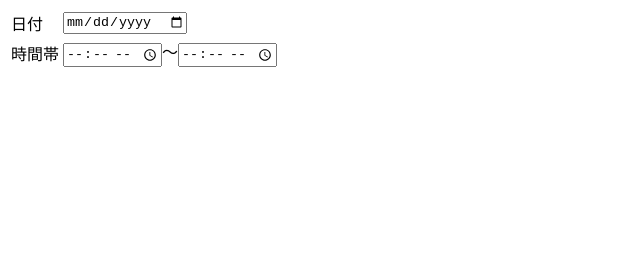
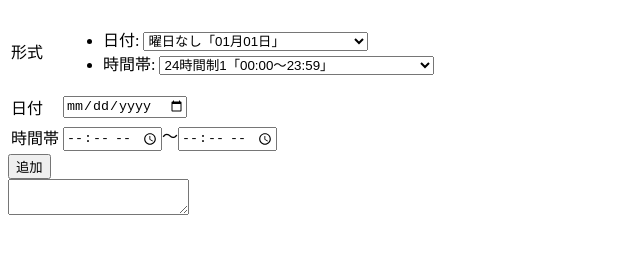
Before and after one commit to ceKt/date-formater, a plain HTML site: page index.html in a window 1280 px wide. Shown: the whole page, without its empty margins (0-640 px from the left). Drawn offline with Linux system fonts and the light colour scheme.

Commit message:
update html

```diff
--- a/index.html
+++ b/index.html
@@ -12,6 +12,28 @@
 	<body>
 		<div class="inputBox">
 			<table class="inputTable">
+				<tr class="inputFormat">
+                                        <td>形式</td>
+					<td>
+						<ul>
+						<li>日付:
+							<select>
+                                                        	<option>曜日なし「01月01日」</option>
+								<option>曜日有り「01月01日(月)」</option>
+								<option>スラッシュ「01/01」</option>
+								<option>スラッシュ曜日有り「01/01(月)」</option>
+							</select>
+						</li>
+						<li>時間帯:
+							<select>
+								<option>24時間制1「00:00〜23:59」</option>
+								<option>24時間制2「00時00分〜23時59分」</option>
+								<option>12時間制1「am00:00〜pm23:59」</option>
+								<option>12時間制2「午前0時0分〜午前11時59分」</option>
+							</select>
+						</li>
+						</ul>
+					</td>                                                                                  </tr>
 				<tr class="inputDate">
 					<td>日付</td>
 					<td><input id="targetDate" type="date"></td>
@@ -21,6 +43,10 @@
 					<td><input id="startTime" type="time">〜<input id="endTime" type="time"></td>
 				</tr>
 			</table>
+			<button id="addButton">追加</button>
+		</div>
+		<div class="outputBox">
+			<textarea id="output"></textarea>
 		</div>
 	</body>
 </html>
```
